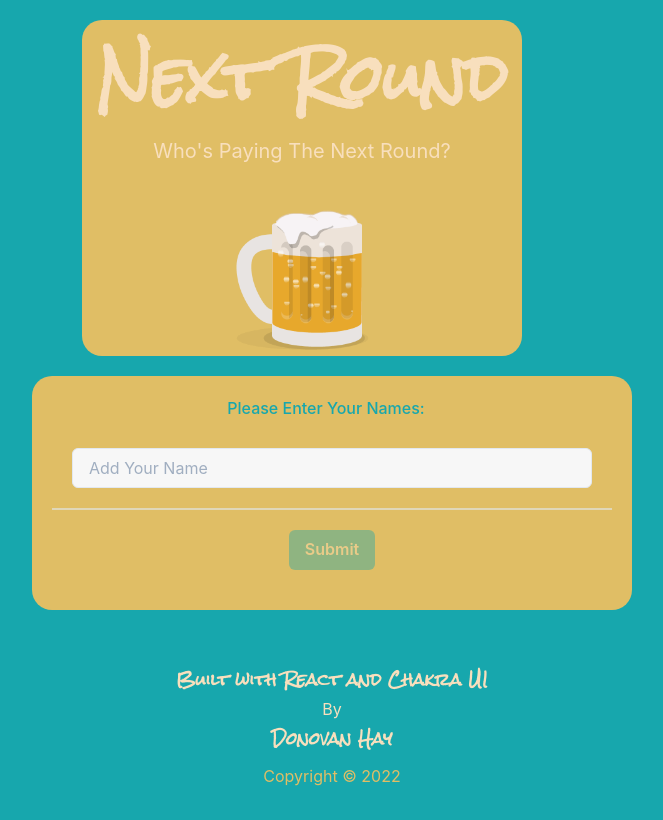
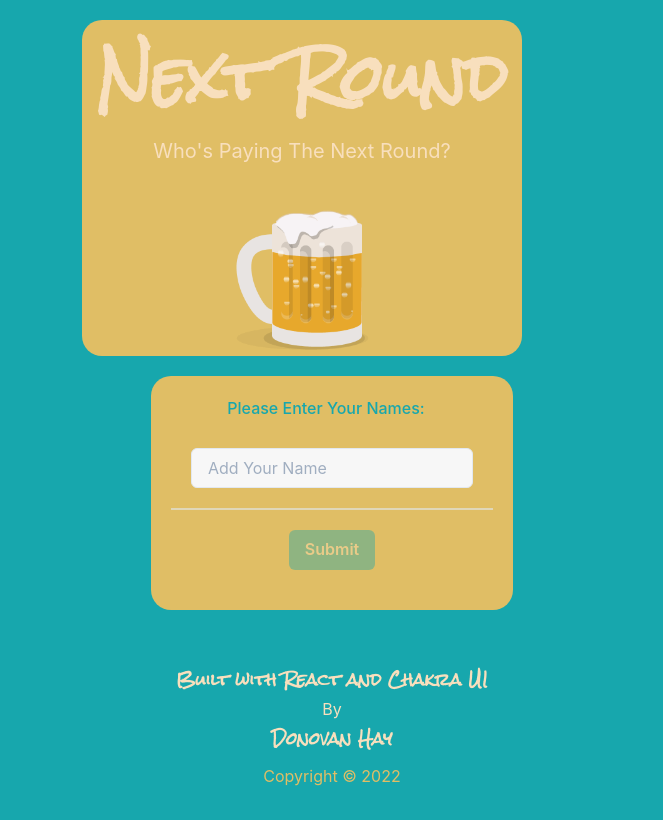
Before and after one commit to donhay91/Next-Round-App, a React (Create React App) app in the folder my-app/: page / in a window 1280 px wide. Shown: the whole page, without its empty margins (308-971 px from the left). Built offline with nearby package versions, Linux system fonts and the light colour scheme; a web font is replaced by a local one.

Commit message:
Update Form.jsx

```diff
--- a/my-app/src/components/Form.jsx
+++ b/my-app/src/components/Form.jsx
@@ -50,7 +50,7 @@ function Form() {
     <form>
       <Center bg='#17A7AD'>
         <Stack mb={5}>
-          <Box bg='#E0BE65'  minWidth={['380', '500', '600']} borderRadius='20' p={5}>
+          <Box bg='#E0BE65'  Width={['380', '500', '600']} borderRadius='20' p={5}>
             {isSubmitted ? (
               <RandomPerson person={randomPerson} />
             ) : (
```
